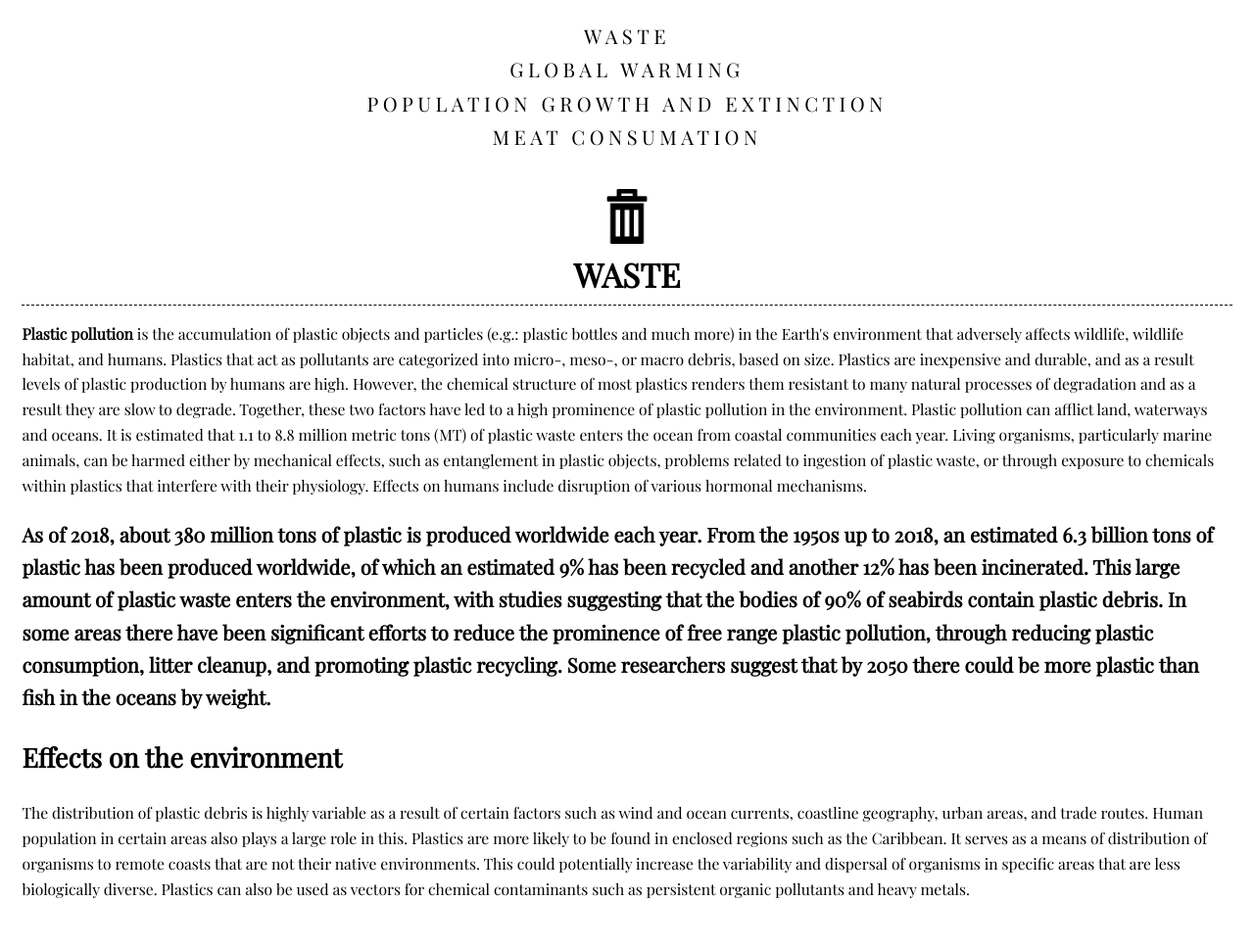
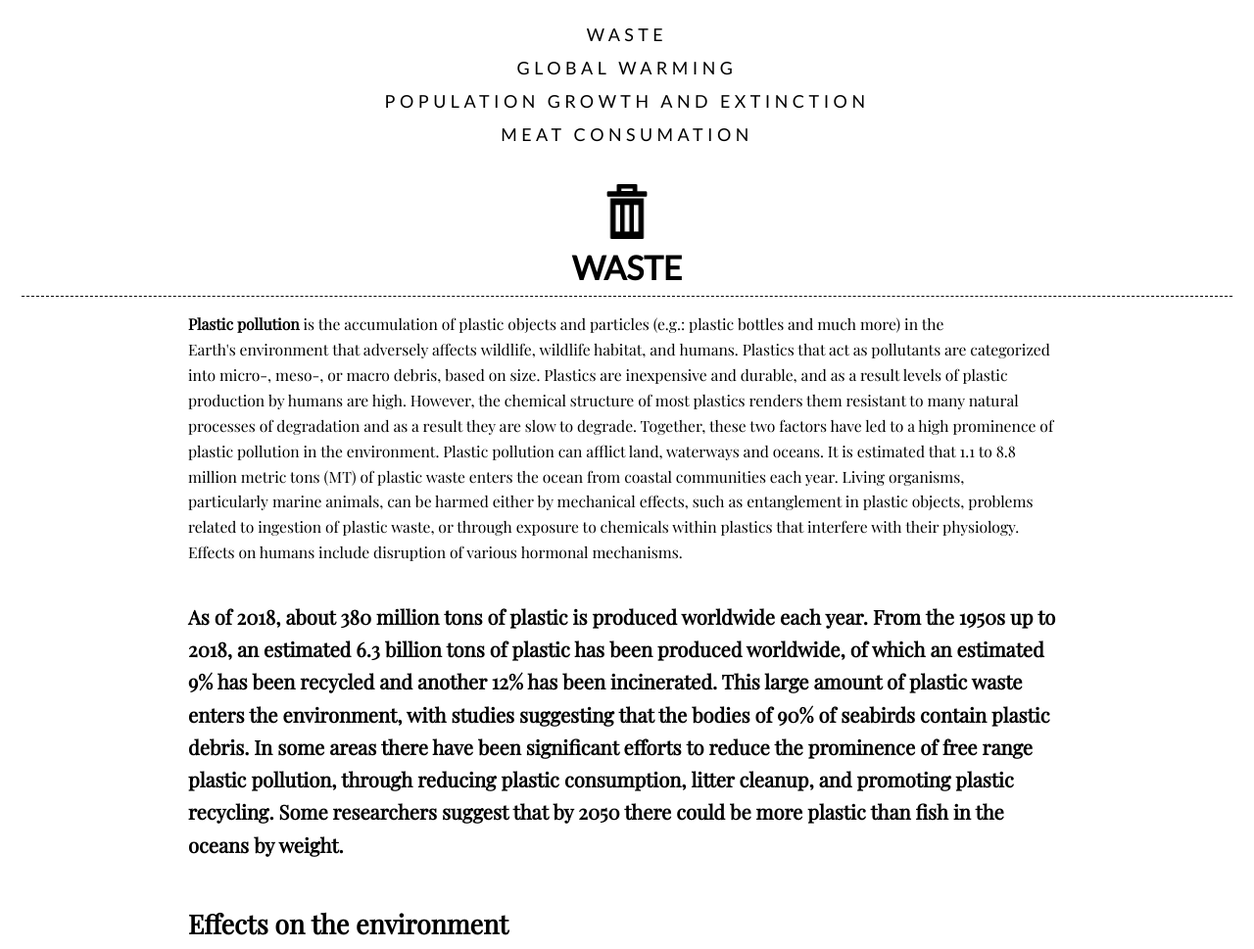
Before and after one commit to machinehug/we-are-killing-the-planet, a plain HTML site: page pages/waste.html in a window 1280 px wide. Shown: the top 969 px of the page at 98% size. Drawn offline with nearby package versions, Linux system fonts and the light colour scheme.

Commit message:
Fixed max-width and font

```diff
--- a/css/styles.css
+++ b/css/styles.css
@@ -80,6 +80,7 @@ nav {
     letter-spacing: 0.2rem;
     line-height: 1.7;
     text-align: center;
+    font-family: var(--title-font);
 }
 
 nav ul {
@@ -96,7 +97,8 @@ a {
 }
 
 .article-nav {
-    font-size: 0.9rem;
+    font-size: 0.8rem;
+    line-height: 1.9;
 }
 
 /* ==========================================================================
@@ -128,9 +130,14 @@ section h1 {
     padding: 0.4rem 0;
     font-size: 1.5rem;
     text-align: center;
+    font-family: var(--title-font);
 }
 
 article {
+    display: flex;
+    flex-direction: column;
+    margin: 0 auto;
+    max-width: 40rem;
     line-height: 1.65;
 }
 
```
